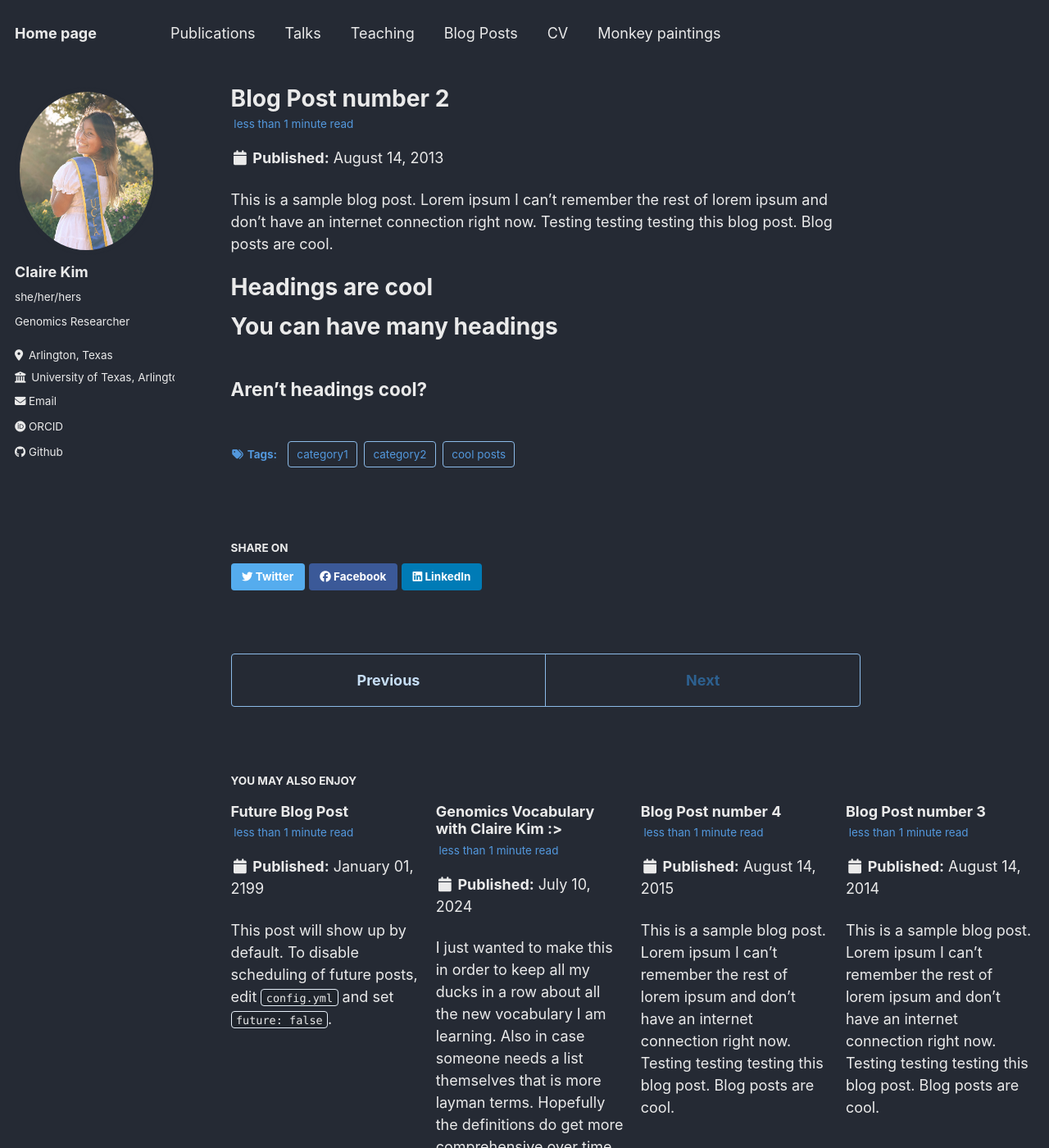
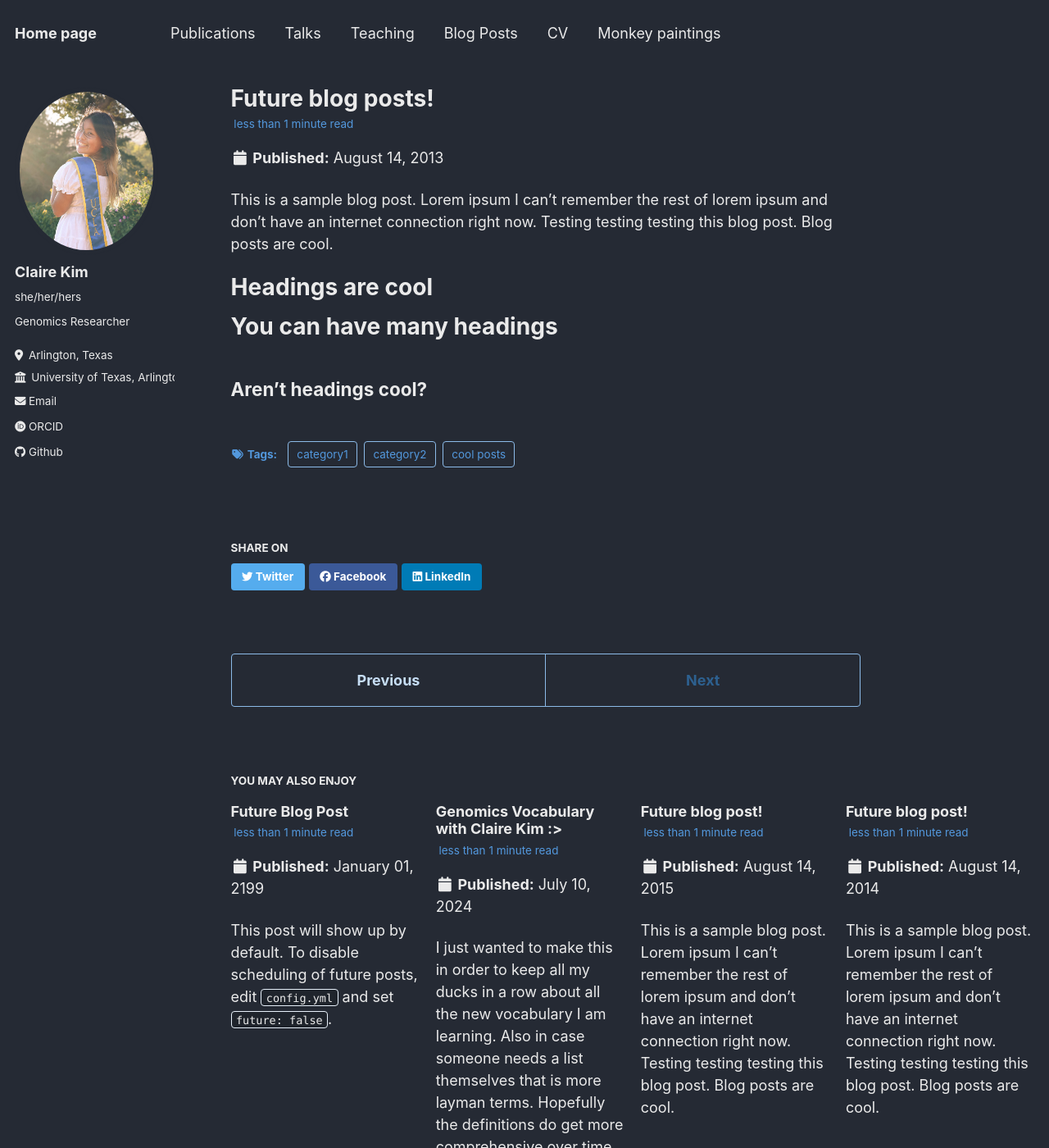
Before and after one commit to ckim0306/ckim0306.github.io, a Jekyll site: the page built from _posts/2013-08-14-blog-post-2.md, in a window 1280 px wide and 1400 px high. Shown: the whole window at 82% size. Built offline with Jekyll 4.4.1, drawn with Linux system fonts in a browser that asks for light colours; some web fonts are replaced.

```diff
--- a/_posts/2013-08-14-blog-post-2.md
+++ b/_posts/2013-08-14-blog-post-2.md
@@ -1,5 +1,5 @@
 ---
-title: 'Blog Post number 2'
+title: 'Future blog posts!'
 date: 2013-08-14
 permalink: /posts/2013/08/blog-post-2/
 tags:
--- a/_posts/2014-08-14-blog-post-3.md
+++ b/_posts/2014-08-14-blog-post-3.md
@@ -1,5 +1,5 @@
 ---
-title: 'Blog Post number 3'
+title: 'Future blog post!'
 date: 2014-08-14
 permalink: /posts/2014/08/blog-post-3/
 tags:
```
Also changed, not shown: _posts/2015-08-14-blog-post-4.md (+1 -1 lines), _sass/_navigation.scss (line endings or trailing spaces).
